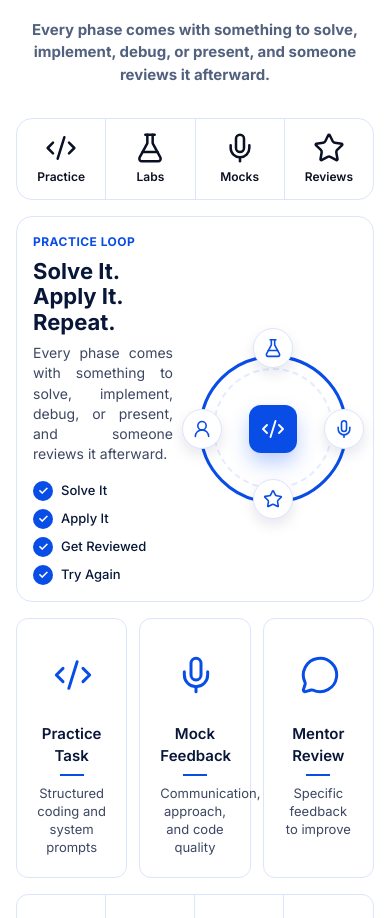
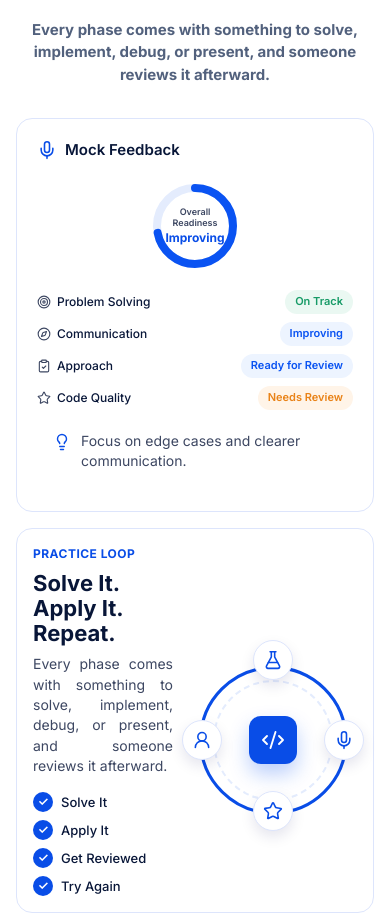
Before and after one commit to InterviewCall/AI-Proof-Engineering, a Next.js app: page / in a window 390 px wide. Shown: the part 8861-9779 px from the top of the page. Built offline with nearby package versions, Linux system fonts and the light colour scheme.

Commit message:
fixed bugs

```diff
--- a/src/components/Sections/PracticeSystem/MobilePracticeTabs.tsx
+++ b/src/components/Sections/PracticeSystem/MobilePracticeTabs.tsx
@@ -1,67 +1,186 @@
-"use client";
+import { Lightbulb, Mic } from 'lucide-react';
+import { FC } from 'react';
 
-import { FC } from "react";
+import { mockFeedbackMetrics } from '@/utils/practiceSystemItems';
 
-import { type PracticeTabId } from "@/types/practiceSystem";
-import { practiceTabs } from "@/utils/practiceSystemItems";
+import StatusPill from './StatusPill';
 
-type MobilePracticeTabsProps = {
-    activeTab: PracticeTabId;
-    onTabChange: (tabId: PracticeTabId) => void;
-};
+const RADIUS = 38;
+const CIRCUMFERENCE = 2 * Math.PI * RADIUS;
+const PROGRESS = 0.72;
 
-const MobilePracticeTabs: FC<MobilePracticeTabsProps> = ({
-    activeTab,
-    onTabChange,
-}) => {
+const MockFeedbackCard: FC = () => {
     return (
-        <div
-            role="tablist"
-            aria-label="Practice system categories"
-            className="flex items-stretch overflow-hidden rounded-2xl border border-(--practice-section-board-border) bg-white"
+        <article
+            className="
+                flex
+                flex-col
+                rounded-2xl
+                border
+                border-(--practice-section-card-border)
+                bg-(--practice-section-card-bg)
+                p-5
+            "
         >
-            {practiceTabs.map((tab) => {
-                const isActive = activeTab === tab.id;
-                const Icon = tab.icon;
+            <div className="flex items-center gap-2">
+                <Mic
+                    aria-hidden="true"
+                    className="h-5 w-5 text-(--color-brand-700)"
+                    strokeWidth={1.9}
+                />
+
+                <h3
+                    className="
+                        text-[15px]
+                        font-semibold
+                        text-(--practice-section-card-title)
+                    "
+                >
+                    Mock Feedback
+                </h3>
+            </div>
+
+            <div className="mt-4 flex flex-col items-center gap-4 sm:flex-row sm:items-center">
+                <div className="relative flex h-24 w-24 shrink-0 items-center justify-center">
+                    <svg
+                        viewBox="0 0 96 96"
+                        className="h-24 w-24 -rotate-90"
+                        aria-hidden="true"
+                    >
+                        <circle
+                            cx="48"
+                            cy="48"
+                            r={RADIUS}
+                            fill="none"
+                            stroke="var(--practice-section-progress-track)"
+                            strokeWidth="8"
+                        />
+
+                        <circle
+                            cx="48"
+                            cy="48"
+                            r={RADIUS}
+                            fill="none"
+                            stroke="var(--practice-section-progress-fill)"
+                            strokeWidth="8"
+                            strokeLinecap="round"
+                            strokeDasharray={CIRCUMFERENCE}
+                            strokeDashoffset={
+                                CIRCUMFERENCE * (1 - PROGRESS)
+                            }
+                        />
+                    </svg>
+
+                    <div className="absolute inset-0 flex flex-col items-center justify-center gap-0.5 text-center">
+                        <span
+                            className="
+                                text-[9px]
+                                font-semibold
+                                leading-tight
+                                text-(--practice-section-card-text)
+                            "
+                        >
+                            Overall
+                            <br />
+                            Readiness
+                        </span>
+
+                        <span
+                            className="
+                                text-[12px]
+                                font-bold
+                                leading-tight
+                                text-(--color-brand-700)
+                            "
+                        >
+                            Improving
+                        </span>
+                    </div>
+                </div>
+
+                <div className="min-w-0 w-full flex-1 space-y-2">
+                    {mockFeedbackMetrics.map((metric) => {
+                        const Icon = metric.icon;
 
                         return (
                             <div
-                        key={tab.id}
-                        role="tab"
-                        aria-selected={isActive}
-                        className={`
+                                key={metric.label}
+                                className="
                                     flex
-                            min-h-20
-                            flex-1
-                            shrink-0
-                            flex-col
                                     items-center
-                            justify-center
-                            gap-1
-                            px-2
-                            text-[12px]
-                            font-semibold
-                            whitespace-nowrap
-                            text-balck
-                            ${
-                                tab.id !== "reviews"
-                                    ? "border-r border-(--practice-section-board-border)"
-                                    : ""
-                            }
-
-                        `}
+                                    justify-between
+                                    gap-2
+                                "
                             >
+                                <span className="flex min-w-0 items-center gap-1.5">
                                     <Icon
                                         aria-hidden="true"
-                            className="h-8 w-8 text-current"
+                                        className="
+                                            h-3.5
+                                            w-3.5
+                                            shrink-0
+                                            text-(--practice-section-card-text)
+                                        "
                                         strokeWidth={1.9}
                                     />
-                        <span>{tab.label}</span>
+
+                                    <span
+                                        className="
+                                            truncate
+                                            text-[12px]
+                                            font-medium
+                                            text-(--practice-section-card-title)
+                                        "
+                                    >
+                                        {metric.label}
+                                    </span>
+                                </span>
+
+                                <StatusPill status={metric.status} />
                             </div>
                         );
                     })}
                 </div>
+            </div>
+
+            {/* Focus box — aligned with Lab Checklist callout */}
+            <div
+                className="
+                    mt-[5px]
+                    flex
+                    min-h-[76px]
+                    items-start
+                    gap-2.5
+                    rounded-lg
+                    bg-(--practice-section-board-bg)
+                    px-4
+                    py-4
+                "
+            >
+                <Lightbulb
+                    aria-hidden="true"
+                    className="
+                        mt-0.5
+                        h-4.5
+                        w-4.5
+                        shrink-0
+                        text-(--color-brand-700)
+                    "
+                    strokeWidth={1.9}
+                />
+
+                <p
+                    className="
+                        text-[14px]
+                        leading-[1.45]
+                        text-(--practice-section-card-text)
+                    "
+                >
+                    Focus on edge cases and clearer communication.
+                </p>
+            </div>
+        </article>
     );
 };
 
-export default MobilePracticeTabs;
+export default MockFeedbackCard;
```
Lines whose indentation alone changed are shown as unchanged.
